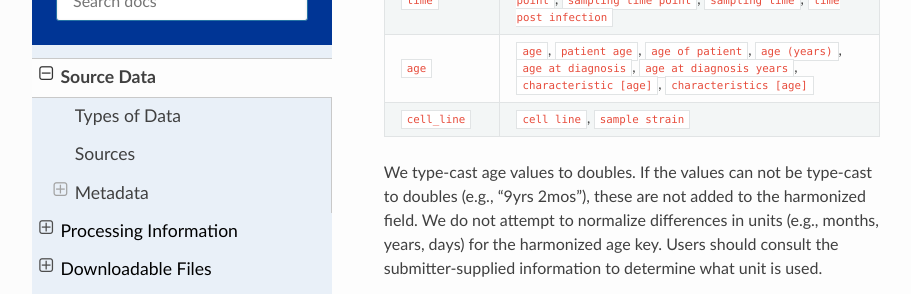
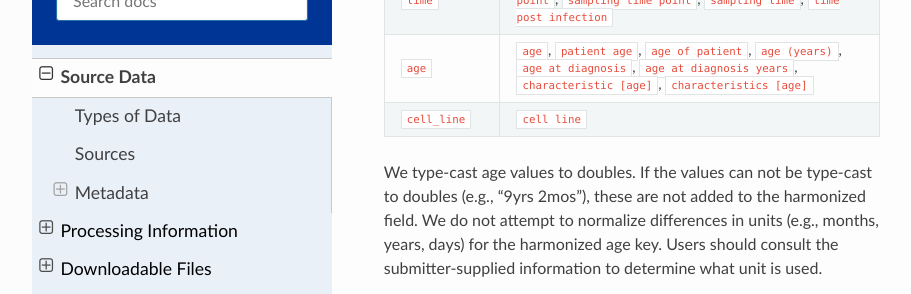
Before and after one commit to AlexsLemonade/refinebio-docs, a Sphinx documentation site: the page built from docs/main_text.md, in a window 1280 px wide and 900 px high, scrolled down 2856 px. Shown: the part 149-443 px from the top of the window, without its empty margins (158-1069 px from the left). Built offline with Sphinx 7.4.7 and the Read the Docs theme 2.0.0, drawn with Linux system fonts in a browser that asks for light colours.

Commit message:
Remove sample strain from cell line source key

```diff
--- a/docs/main_text.md
+++ b/docs/main_text.md
@@ -56,7 +56,7 @@ Values are stripped of white space and forced to lowercase.
 | `compound` | `compound`, `compound1`, `compound2`, `compound name`, `drug`, `drugs`, `immunosuppressive drugs` |
 | `time` | `initial time point`, `start time`, `stop time`, `time point`, `sampling time point`, `sampling time`, `time post infection` |
 | `age` | `age`, `patient age`, `age of patient`, `age (years)`, `age at diagnosis`, `age at diagnosis years`, `characteristic [age]`, `characteristics [age]` |
-| `cell_line` | `cell line`, `sample strain` |
+| `cell_line` | `cell line` |
 
 We type-cast age values to doubles.
 If the values can not be type-cast to doubles (e.g., "9yrs 2mos"), these are not added to the harmonized field.
```
